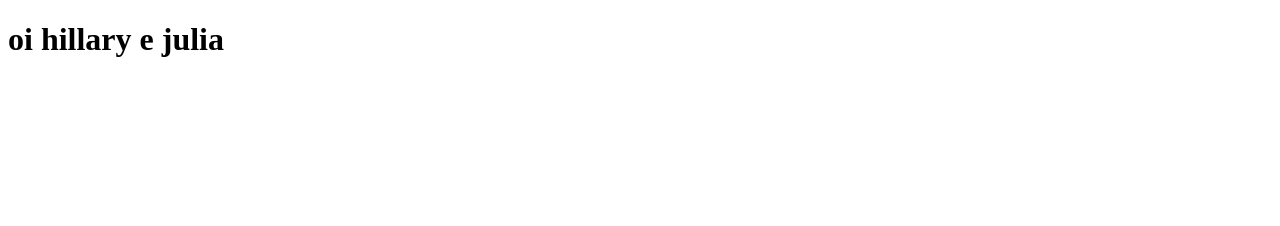
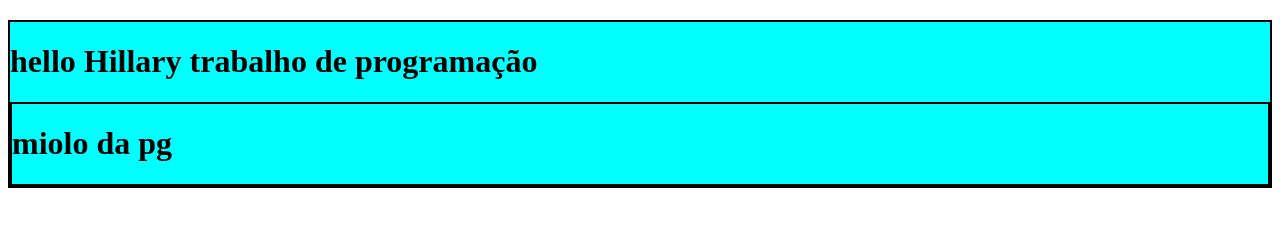
Before and after one commit to hillarymonteiro/enchanted-books, a plain HTML site: page index.html in a window 1280 px wide. Drawn offline with Linux system fonts and the light colour scheme.

Commit message:
criei o css

```diff
--- a/index.html
+++ b/index.html
@@ -4,12 +4,19 @@
     <meta charset="UTF-8">
     <meta name="viewport" content="width=dive, initial-scale=1.0">
     <title>Document</title>
+    <link rel="stylesheet" href="styles.css">
 </head>
 <body>
     <div>
         <h1>
-            oi hillary e julia
+            hello Hillary
+            trabalho de programação
         </h1>
+    <div>
+        <h1>
+            miolo da pg
+        </h1>
+    </div>
     </div>
 </body>
 </html>
--- /dev/null
+++ b/styles.css
@@ -0,0 +1,5 @@
+div
+{
+    background-color: aqua;
+margin-top: 20px;
+border: 2px solid black;
```
